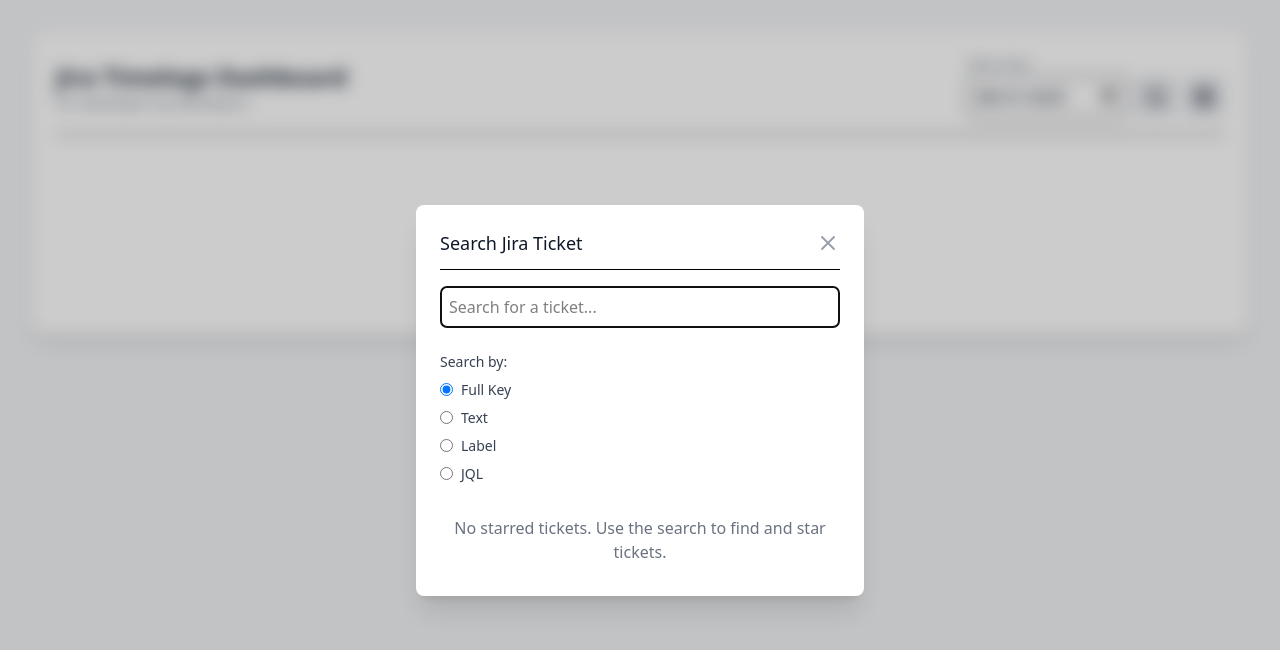
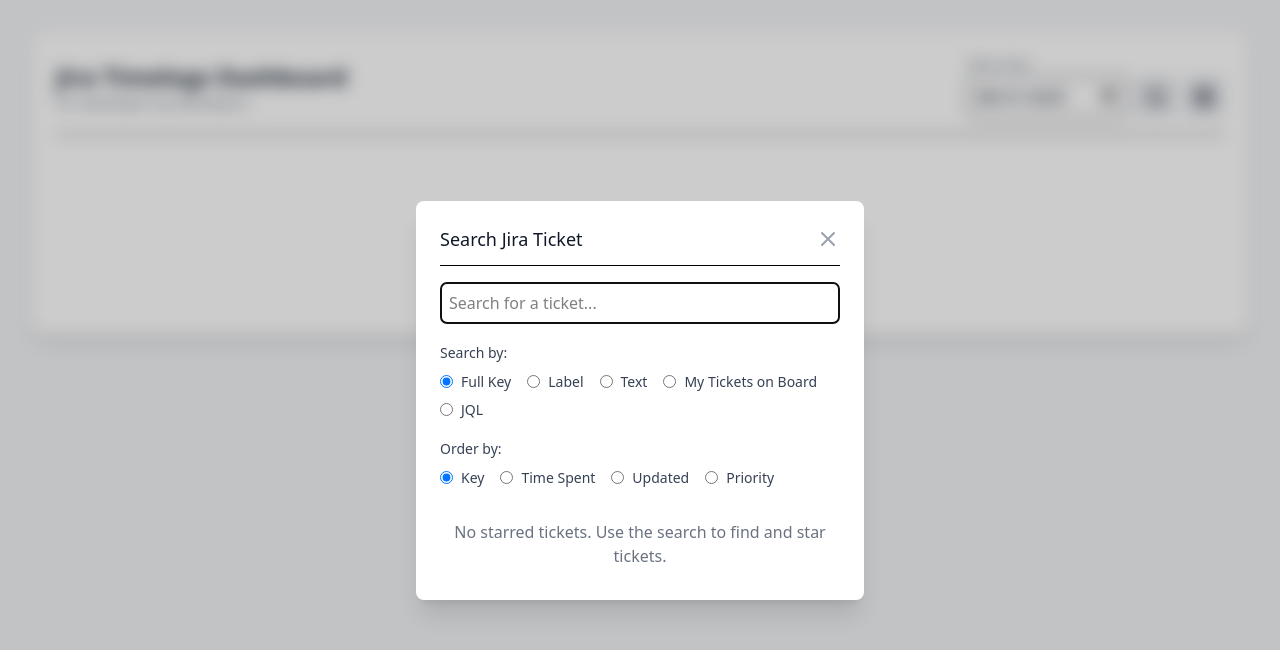
Before and after one commit to yrambler2001/jira-time-tracker, a React (Vite) app: page / in a window 1280 px wide. Both pictures are taken after a click on the button 1156 px from the left and 97 px from the top of the page. Shown: the top 650 px of the page. Built offline with nearby package versions, Linux system fonts and the light colour scheme.

Commit message:
added confirm modal to destructive operations, search radio buttons, order radio buttons, link on in-progress row

```diff
--- a/src/App.tsx
+++ b/src/App.tsx
@@ -40,6 +40,7 @@
 interface JiraTicket {
   key: string;
   summary: string;
+  self?: string;
 }
 
 interface TrackedTicket {
@@ -231,7 +232,9 @@
     >
       <div className={`absolute inset-0 bg-black/20 backdrop-blur-sm transition-opacity duration-300 ${isAnimating ? 'opacity-100' : 'opacity-0'}`} />
       <div
-        className={`relative bg-white dark:bg-gray-800 rounded-lg shadow-xl p-6 w-full max-w-md transform transition-all duration-300 ${isAnimating ? 'scale-100 opacity-100' : 'scale-95 opacity-0'}`}
+        className={`relative bg-white dark:bg-gray-800 rounded-lg shadow-xl p-6 w-full max-w-md transform transition-all duration-300 ${
+          isAnimating ? 'scale-100 opacity-100' : 'scale-95 opacity-0'
+        }`}
         onClick={(e) => e.stopPropagation()}
       >
         <div className="flex justify-between items-center border-b pb-3 dark:border-gray-700">
@@ -245,6 +248,44 @@
         <div className="mt-4">{children}</div>
       </div>
     </div>
+  );
+};
+
+interface ConfirmModalProps {
+  isOpen: boolean;
+  onClose: () => void;
+  onConfirm: () => void;
+  title: string;
+  message: string;
+  confirmText?: string;
+  cancelText?: string;
+}
+
+const ConfirmModal: React.FC<ConfirmModalProps> = ({ isOpen, onClose, onConfirm, title, message, confirmText = 'Confirm', cancelText = 'Cancel' }) => {
+  if (!isOpen) return null;
+  return (
+    <Modal isOpen={isOpen} onClose={onClose} title={title}>
+      <div className="space-y-4">
+        <p className="text-gray-700 dark:text-gray-300">{message}</p>
+        <div className="flex justify-end gap-4 pt-4">
+          <button
+            onClick={onClose}
+            className="bg-gray-200 hover:bg-gray-300 dark:bg-gray-600 dark:hover:bg-gray-500 text-black dark:text-white font-bold py-2 px-4 rounded"
+          >
+            {cancelText}
+          </button>
+          <button
+            onClick={() => {
+              onConfirm();
+              onClose();
+            }}
+            className="bg-red-600 hover:bg-red-700 text-white font-bold py-2 px-4 rounded"
+          >
+            {confirmText}
+          </button>
+        </div>
+      </div>
+    </Modal>
   );
 };
 
@@ -456,8 +497,9 @@
   log: ProcessedTimelog | null;
   client: JiraApiClient | null;
   onUpdate: () => void;
-}
-const EditTimelogModal: React.FC<EditTimelogModalProps> = ({ isOpen, onClose, log, client, onUpdate }) => {
+  onDeleteRequest: (log: ProcessedTimelog) => void;
+}
+const EditTimelogModal: React.FC<EditTimelogModalProps> = ({ isOpen, onClose, log, client, onUpdate, onDeleteRequest }) => {
   if (!log || !client) return null;
 
   const initialData = {
@@ -477,16 +519,9 @@
     onClose();
   };
 
-  const handleDelete = async () => {
-    if (window.confirm('Are you sure you want to delete this worklog?')) {
-      try {
-        await client.deleteWorklog(log.issue.key, log.id);
-        onUpdate();
-      } catch (error) {
-        console.error('Failed to delete worklog:', error);
-      }
+  const handleDelete = () => {
+    onDeleteRequest(log);
     onClose();
-    }
   };
 
   return (
@@ -563,7 +598,15 @@
 
   return (
     <Modal isOpen={isOpen} onClose={onClose} title={`Submit Time for ${trackingInfo.key}`}>
-      <TimelogForm initialData={initialData} onSave={handleSave} onDelete={() => onDiscard(trackingInfo.id)} buttonText="Submit Timelog" />
+      <TimelogForm
+        initialData={initialData}
+        onSave={handleSave}
+        onDelete={() => {
+          onDiscard(trackingInfo.id);
+          onClose();
+        }}
+        buttonText="Submit Timelog"
+      />
     </Modal>
   );
 };
@@ -591,6 +634,7 @@
 
   const handleSave = () => {
     onSave(log.id, { startTime, workDescription });
+    onClose();
   };
 
   return (
@@ -640,7 +684,8 @@
   const [starredIssues, setStarredIssues] = useState<JiraTicket[]>([]);
   const [isLoading, setIsLoading] = useState(false);
   const [isLoadingStarred, setIsLoadingStarred] = useState(false);
-  const [searchType, setSearchType] = useState<'key' | 'text' | 'label' | 'jql'>('key');
+  const [searchType, setSearchType] = useState<'key' | 'text' | 'summary' | 'jql' | 'myTickets'>('key');
+  const [orderBy, setOrderBy] = useState('key');
 
   useEffect(() => {
     if (isOpen && client && starredTickets.length > 0) {
@@ -649,7 +694,7 @@
       client
         .searchIssuesByJql(jql)
         .then((response) => {
-          const tickets = response.issues.map((issue) => ({ key: issue.key, summary: issue.fields.summary }));
+          const tickets = response.issues.map((issue) => ({ key: issue.key, summary: issue.fields.summary, self: issue.self }));
           setStarredIssues(tickets);
         })
         .catch((err) => console.error('Failed to fetch starred tickets', err))
@@ -659,36 +704,63 @@
     }
   }, [isOpen, client, starredTickets]);
 
-  useEffect(() => {
-    if (!isOpen) {
-      setSearchTerm('');
-      setSearchResults([]);
-      return;
-    }
-
-    const handler = setTimeout(() => {
-      if (searchTerm.length > 2 && client) {
+  const performSearch = useCallback(
+    (currentSearchTerm: string, currentSearchType: string, currentOrderBy: string) => {
+      if (!client) return;
+
+      let isSearchable = false;
+      if (currentSearchType === 'myTickets') {
+        isSearchable = true;
+      } else if (currentSearchType === 'jql') {
+        isSearchable = currentSearchTerm.length > 0;
+      } else {
+        isSearchable = currentSearchTerm.length > 2;
+      }
+
+      if (isSearchable) {
         setIsLoading(true);
-        let jql = '';
-        switch (searchType) {
+        let baseJql = '';
+        switch (currentSearchType) {
           case 'key':
-            jql = `key = "${searchTerm.toUpperCase()}"`;
+            baseJql = `key = "${currentSearchTerm.toUpperCase()}"`;
             break;
           case 'text':
-            jql = `text ~ "${searchTerm}" order by project asc, key desc`;
+            baseJql = `text ~ "${currentSearchTerm}"`;
             break;
-          case 'label':
-            jql = `summary ~ "${searchTerm}" order by project asc, key desc`;
+          case 'summary':
+            baseJql = `summary ~ "${currentSearchTerm}"`;
             break;
           case 'jql':
-            jql = `${searchTerm}${searchTerm.includes('order by') ? '' : ' order by project asc, key desc'}`;
+            baseJql = currentSearchTerm;
             break;
-        }
+          case 'myTickets':
+            baseJql = 'assignee = currentUser() and sprint in openSprints()';
+            break;
+        }
+
+        let orderByClause = '';
+        switch (currentOrderBy) {
+          case 'key':
+            orderByClause = ' order by project asc, key desc';
+            break;
+          case 'timespent':
+            orderByClause = ' order by timespent desc';
+            baseJql += ' and timespent is not empty';
+            break;
+          case 'updated':
+            orderByClause = ' order by updated desc';
+            break;
+          case 'priority':
+            orderByClause = ' order by priority desc';
+            break;
+        }
+
+        const jql = baseJql.toLowerCase().includes('order by') ? baseJql : baseJql + orderByClause;
 
         client
           .searchIssuesByJql(jql)
           .then((response) => {
-            const tickets = response.issues.map((issue) => ({ key: issue.key, summary: issue.fields.summary }));
+            const tickets = response.issues.map((issue) => ({ key: issue.key, summary: issue.fields.summary, self: issue.self }));
             setSearchResults(tickets);
           })
           .catch((err) => console.error('Search failed:', err))
@@ -696,12 +768,25 @@
       } else {
         setSearchResults([]);
       }
+    },
+    [client],
+  );
+
+  useEffect(() => {
+    if (!isOpen) {
+      setSearchTerm('');
+      setSearchResults([]);
+      return;
+    }
+
+    const handler = setTimeout(() => {
+      performSearch(searchTerm, searchType, orderBy);
     }, 500); // Debounce search
 
     return () => {
       clearTimeout(handler);
     };
-  }, [searchTerm, client, isOpen, searchType]);
+  }, [searchTerm, searchType, orderBy, isOpen, performSearch]);
 
   const handleStartTracking = (ticket: JiraTicket) => {
     onStartTracking(ticket);
@@ -730,6 +815,17 @@
           Add Log
         </button>
       </div>
+    </div>
+  );
+
+  const renderRadioGroup = (options: { value: string; label: string }[], selectedValue: string, onChange: (value: any) => void, name: string) => (
+    <div className="flex flex-wrap items-start gap-x-4 gap-y-2 py-2 text-sm text-gray-700 dark:text-gray-300">
+      {options.map(({ value, label }) => (
+        <label key={value} className="flex items-center gap-2 cursor-pointer">
+          <input type="radio" name={name} value={value} checked={selectedValue === value} onChange={() => onChange(value)} className="dark:accent-blue-500" />
+          {label}
+        </label>
+      ))}
     </div>
   );
 
@@ -744,74 +840,60 @@
             onChange={(e) => setSearchTerm(e.target.value)}
             className="w-full p-2 border rounded-md bg-transparent dark:bg-gray-700 dark:border-gray-600 dark:text-gray-300"
             autoFocus
-          />
-        </div>
-        <div className="flex flex-col items-start gap-2 py-2 text-sm text-gray-700 dark:text-gray-300">
-          <span className="font-medium">Search by:</span>
-          <label className="flex items-center gap-2 cursor-pointer">
-            <input
-              type="radio"
-              name="searchTypeVertical"
-              value="key"
-              checked={searchType === 'key'}
-              onChange={() => setSearchType('key')}
-              className="dark:accent-blue-500"
-            />
-            Full Key
-          </label>
-          <label className="flex items-center gap-2 cursor-pointer">
-            <input
-              type="radio"
-              name="searchTypeVertical"
-              value="text"
-              checked={searchType === 'text'}
-              onChange={() => setSearchType('text')}
-              className="dark:accent-blue-500"
-            />
-            Text
-          </label>
-          <label className="flex items-center gap-2 cursor-pointer">
-            <input
-              type="radio"
-              name="searchTypeVertical"
-              value="label"
-              checked={searchType === 'label'}
-              onChange={() => setSearchType('label')}
-              className="dark:accent-blue-500"
-            />
-            Label
-          </label>
-          <label className="flex items-center gap-2 cursor-pointer">
-            <input
-              type="radio"
-              name="searchTypeVertical"
-              value="jql"
-              checked={searchType === 'jql'}
-              onChange={() => setSearchType('jql')}
-              className="dark:accent-blue-500"
-            />
-            JQL
-          </label>
-        </div>
-
-        <div className="max-h-60 overflow-y-auto">
+            disabled={searchType === 'myTickets'}
+          />
+        </div>
+        <div className="space-y-2">
+          <div>
+            <span className="font-medium text-sm text-gray-700 dark:text-gray-300">Search by:</span>
+            {renderRadioGroup(
+              [
+                { value: 'key', label: 'Full Key' },
+                { value: 'summary', label: 'Label' },
+                { value: 'text', label: 'Text' },
+                { value: 'myTickets', label: 'My Tickets on Board' },
+                { value: 'jql', label: 'JQL' },
+              ],
+              searchType,
+              setSearchType,
+              'searchType',
+            )}
+          </div>
+          <div>
+            <span className="font-medium text-sm text-gray-700 dark:text-gray-300">Order by:</span>
+            {renderRadioGroup(
+              [
+                { value: 'key', label: 'Key' },
+                { value: 'timespent', label: 'Time Spent' },
+                { value: 'updated', label: 'Updated' },
+                { value: 'priority', label: 'Priority' },
+              ],
+              orderBy,
+              setOrderBy,
+              'orderBy',
+            )}
+          </div>
+        </div>
+
+        <div className="max-h-150 overflow-y-auto">
           {isLoading && <div className="p-2 text-center text-gray-500">Searching...</div>}
-          {isLoadingStarred && searchTerm.length === 0 && <div className="p-2 text-center text-gray-500">Loading starred tickets...</div>}
-
-          {/* Show starred tickets if no search term */}
-          {!isLoadingStarred && searchTerm.length === 0 && starredIssues.length > 0 && (
+          {isLoadingStarred && searchTerm.length === 0 && searchType !== 'myTickets' && (
+            <div className="p-2 text-center text-gray-500">Loading starred tickets...</div>
+          )}
+
+          {!isLoadingStarred && searchTerm.length === 0 && searchType !== 'myTickets' && starredIssues.length > 0 && (
             <>
               <div className="p-2 text-xs font-semibold text-gray-500 uppercase">Starred Tickets</div>
               {starredIssues.map(renderTicketRow)}
             </>
           )}
 
-          {/* Show search results */}
-          {!isLoading && searchTerm.length > 2 && searchResults.map(renderTicketRow)}
-
-          {/* Show messages */}
-          {!isLoading && searchTerm.length > 2 && searchResults.length === 0 && <div className="p-2 text-center text-gray-500">No results found.</div>}
-          {!isLoadingStarred && searchTerm.length === 0 && starredTickets.length === 0 && (
+          {!isLoading && searchResults.map(renderTicketRow)}
+
+          {!isLoading && searchType !== 'myTickets' && searchTerm.length > 2 && searchResults.length === 0 && (
+            <div className="p-2 text-center text-gray-500">No results found.</div>
+          )}
+          {!isLoadingStarred && searchTerm.length === 0 && searchType !== 'myTickets' && starredTickets.length === 0 && (
             <div className="p-2 text-center text-gray-500">No starred tickets. Use the search to find and star tickets.</div>
           )}
         </div>
@@ -935,7 +1017,9 @@
           {logs.map((log) => (
             <tr
               key={log.id}
-              className={`transition-colors duration-200 cursor-pointer ${hoveredLogId === log.id ? 'bg-blue-100 dark:bg-blue-900' : 'hover:bg-gray-50 dark:hover:bg-gray-600'}`}
+              className={`transition-colors duration-200 cursor-pointer ${
+                hoveredLogId === log.id ? 'bg-blue-100 dark:bg-blue-900' : 'hover:bg-gray-50 dark:hover:bg-gray-600'
+              }`}
               onMouseEnter={() => setHoveredLogId(log.id)}
               onMouseLeave={() => setHoveredLogId(null)}
               onClick={() => {
@@ -1001,11 +1085,11 @@
                     </button>
                   </div>
                 ) : (
-                  <div className="flex gap-2">
+                  <div className="grid grid-cols-2 gap-2 w-28">
                     <button
                       onClick={(e) => {
                         e.stopPropagation();
-                        onStartTracking({ key: log.issue.key, summary: log.issue.fields.summary });
+                        onStartTracking({ key: log.issue.key, summary: log.issue.fields.summary, self: log.issue.self });
                       }}
                       className="bg-green-500 hover:bg-green-600 text-white text-xs py-1 px-2 rounded"
                     >
@@ -1014,7 +1098,7 @@
                     <button
                       onClick={(e) => {
                         e.stopPropagation();
-                        onAddLog({ key: log.issue.key, summary: log.issue.fields.summary });
+                        onAddLog({ key: log.issue.key, summary: log.issue.fields.summary, self: log.issue.self });
                       }}
                       className="bg-blue-500 hover:bg-blue-600 text-white text-xs py-1 px-2 rounded"
                     >
@@ -1056,6 +1140,7 @@
       key: string;
       startTime: string;
       summary: string;
+      self?: string;
       workDescription?: string;
     };
   };
@@ -1151,6 +1236,12 @@
   const [isAddLogModalOpen, setAddLogModalOpen] = useState(false);
   const [isEditTrackingModalOpen, setEditTrackingModalOpen] = useState(false);
   const [isEditActiveTrackingModalOpen, setEditActiveTrackingModalOpen] = useState(false);
+  const [confirmModalState, setConfirmModalState] = useState({
+    isOpen: false,
+    title: '',
+    message: '',
+    onConfirm: () => {},
+  });
 
   const [editingLog, setEditingLog] = useState<ProcessedTimelog | null>(null);
   const [editingActiveLog, setEditingActiveLog] = useState<TrackedTicket | null>(null);
@@ -1203,6 +1294,18 @@
       setClient(client);
       await init(setState, client);
       window.client = client;
+      window.clearState = async () => {
+        if (window.confirm('Are you sure you want to clear the stored state? This will remove all tracked and starred tickets from this app.')) {
+          try {
+            const defaultState = { trackedTickets: {}, starredTickets: [] };
+            await client.setUserProperty(JIRA_PROPERTY_KEY, JSON.stringify(defaultState));
+            window.location.reload();
+          } catch (error) {
+            console.error('Failed to clear state:', error);
+            alert('Failed to clear state. See console for details.');
+          }
+        }
+      };
     });
   }, [settings?.email, settings?.jiraToken]);
 
@@ -1250,6 +1353,7 @@
         id,
         issue: {
           key: value.key,
+          self: value.self,
           fields: {
             summary: value.summary,
           },
@@ -1347,6 +1451,7 @@
             key: ticket.key,
             startTime: moment().toISOString(),
             summary: ticket.summary,
+            self: ticket.self,
             workDescription: '',
           },
         };
@@ -1363,6 +1468,11 @@
     async (trackingId: string) => {
       if (!client) return;
 
+      setConfirmModalState({
+        isOpen: true,
+        title: 'Discard Tracking',
+        message: 'Are you sure you want to discard this tracked time? It will be permanently lost.',
+        onConfirm: async () => {
           const updater: StateUpdater = (currentState) => {
             const newTrackedTickets = { ...currentState.trackedTickets };
             delete newTrackedTickets[trackingId];
@@ -1372,6 +1482,8 @@
           const newState = await updateJiraStateAtomically(client, updater);
           setState(newState);
           setEditTrackingModalOpen(false);
+        },
+      });
     },
     [client],
   );
@@ -1429,14 +1541,19 @@
   const handleDeleteLog = useCallback(
     async (log: ProcessedTimelog) => {
       if (!client) return;
-      if (window.confirm(`Are you sure you want to delete this worklog for ${log.issue.key}?`)) {
+      setConfirmModalState({
+        isOpen: true,
+        title: 'Delete Worklog',
+        message: `Are you sure you want to delete this worklog for ${log.issue.key}? This action cannot be undone.`,
+        onConfirm: async () => {
           try {
             await client.deleteWorklog(log.issue.key, log.id);
             fetchWorklogs();
           } catch (error) {
             console.error('Failed to delete worklog:', error);
           }
-      }
+        },
+      });
     },
     [client, fetchWorklogs],
   );
@@ -1467,8 +1584,23 @@
     <>
       <style>{` .timeline-grid { background-size: 20% 100%; background-image: linear-gradient(to right, #e5e7eb 1px, transparent 1px); } .dark .timeline-grid { background-image: linear-gradient(to right, #4b5563 1px, transparent 1px); } .timeline-bar { transition: all 0.2s ease-in-out; overflow: visible; } .timeline-bar:hover { z-index: 10; box-shadow: 0 10px 15px -3px rgba(0, 0, 0, 0.1), 0 4px 6px -2px rgba(0, 0, 0, 0.05); } .timeline-tooltip { visibility: hidden; opacity: 0; transition: opacity 0.2s; } .timeline-bar:hover .timeline-tooltip { visibility: visible; opacity: 1; } `}</style>
 
+      <ConfirmModal
+        isOpen={confirmModalState.isOpen}
+        onClose={() => setConfirmModalState({ ...confirmModalState, isOpen: false })}
+        title={confirmModalState.title}
+        message={confirmModalState.message}
+        onConfirm={confirmModalState.onConfirm}
+      />
+
       <SettingsModal isOpen={isSettingsOpen} onClose={() => setSettingsOpen(false)} settings={settings} setSettings={setSettings} />
-      <EditTimelogModal isOpen={isEditModalOpen} onClose={() => setEditModalOpen(false)} log={editingLog} client={client} onUpdate={fetchWorklogs} />
+      <EditTimelogModal
+        isOpen={isEditModalOpen}
+        onClose={() => setEditModalOpen(false)}
+        log={editingLog}
+        client={client}
+        onUpdate={fetchWorklogs}
+        onDeleteRequest={handleDeleteLog}
+      />
       <SearchModal
         isOpen={isSearchModalOpen}
         onClose={() => setSearchModalOpen(false)}
@@ -1486,7 +1618,13 @@
         client={client}
         onUpdate={() => {
           if (editingTrackingInfo) {
-            handleDiscardTracking(editingTrackingInfo.id);
+            // This logic submits the tracked time, then we need to remove it from tracking state
+            const updater: StateUpdater = (currentState) => {
+              const newTrackedTickets = { ...currentState.trackedTickets };
+              delete newTrackedTickets[editingTrackingInfo.id];
+              return { ...currentState, trackedTickets: newTrackedTickets };
+            };
+            updateJiraStateAtomically(client!, updater).then(setState);
           }
           fetchWorklogs();
         }}
```
Lines whose indentation alone changed are shown as unchanged.
